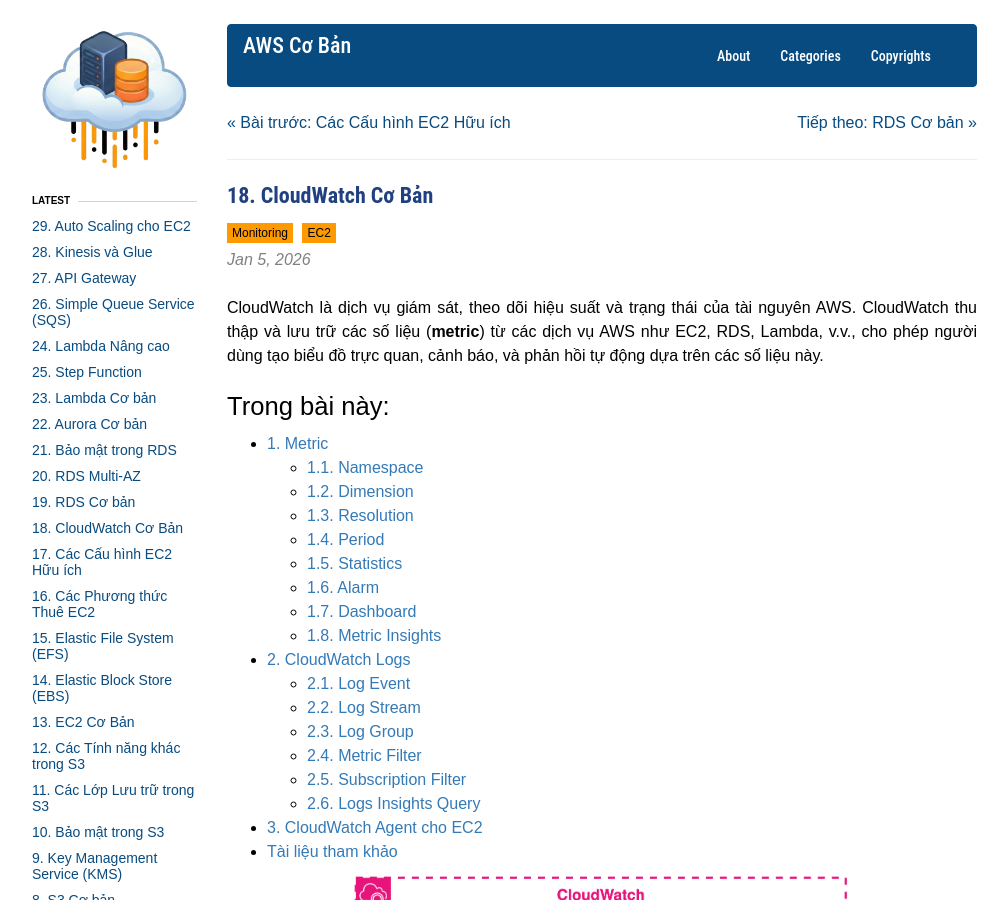
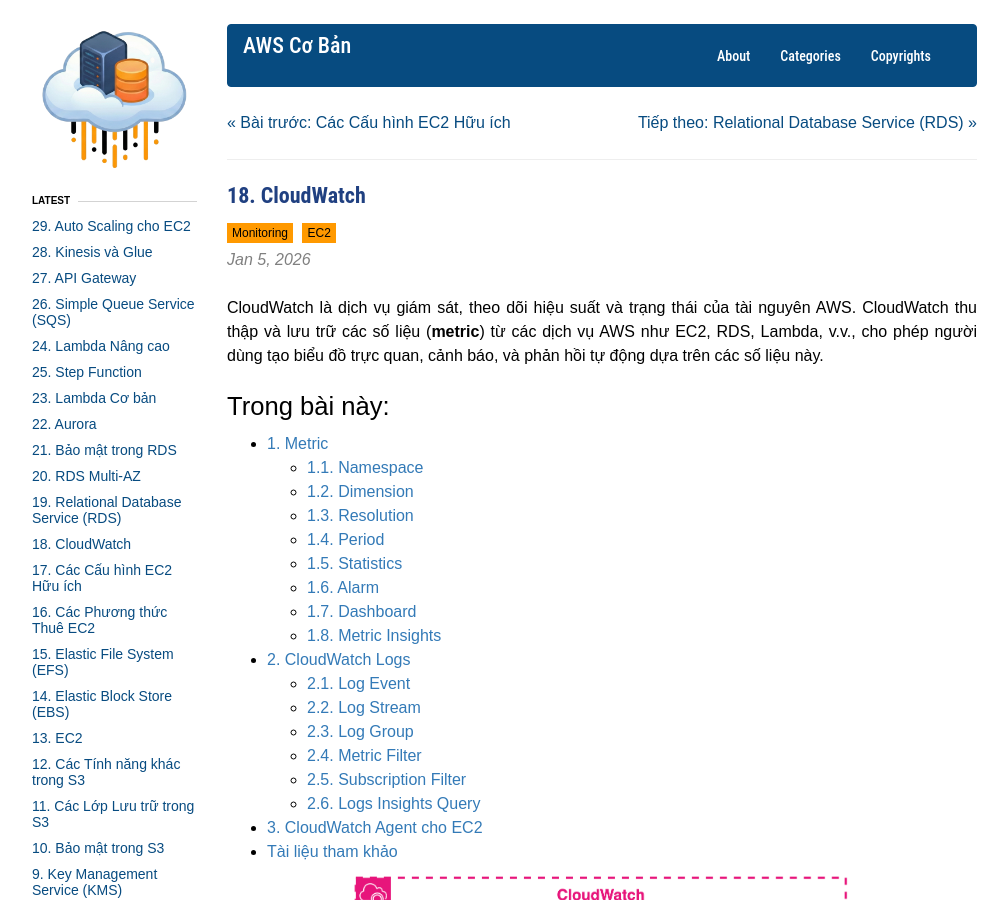
Before and after one commit to awscoban/awscoban.github.io, a Jekyll site: the page built from _posts/2026-01-05-cloudwatch.md, in a window 1280 px wide and 900 px high. Shown: the whole window, without its empty margins (38-1046 px from the left). Built offline with Jekyll 4.4.1, drawn with Linux system fonts in a browser that asks for light colours; nearby versions of some CDN libraries; some of the changed text lies outside the part shown.

Commit message:
chore: change titles

```diff
--- a/_posts/2025-12-16-ec2-fundamental.md
+++ b/_posts/2025-12-16-ec2-fundamental.md
@@ -1,7 +1,7 @@
 ---
 layout: post
-title: "13. EC2 Cơ Bản"
-title2: "EC2 Cơ Bản"
+title: "13. EC2"
+title2: "EC2"
 date: 2025-12-16
 permalink: /2025/12/16/ec2-fundamental
 categories: [EC2, Storage, EBS, EFS]
--- a/_posts/2026-01-05-cloudwatch.md
+++ b/_posts/2026-01-05-cloudwatch.md
@@ -1,7 +1,7 @@
 ---
 layout: post
-title: "18. CloudWatch Cơ Bản"
-title2: "CloudWatch Cơ Bản"
+title: "18. CloudWatch"
+title2: "CloudWatch"
 date: 2026-01-05
 permalink: /2026/01/05/cloudwatch
 categories: [Monitoring, EC2]
--- a/_posts/2026-01-08-rds-fundamental.md
+++ b/_posts/2026-01-08-rds-fundamental.md
@@ -1,7 +1,7 @@
 ---
 layout: post
-title: "19. RDS Cơ bản"
-title2: "RDS Cơ bản"
+title: "19. Relational Database Service (RDS)"
+title2: "Relational Database Service (RDS)"
 date: 2026-01-08
 permalink: /2026/01/08/rds-fundamental
 categories: [RDS, Database]
--- a/_posts/2026-01-15-aurora.md
+++ b/_posts/2026-01-15-aurora.md
@@ -1,7 +1,7 @@
 ---
 layout: post
-title: "22. Aurora Cơ bản"
-title2: "Aurora Cơ bản"
+title: "22. Aurora"
+title2: "Aurora"
 date: 2026-01-15
 permalink: /2026/01/15/aurora
 categories: [Aurora, Database, Serverless]
```
